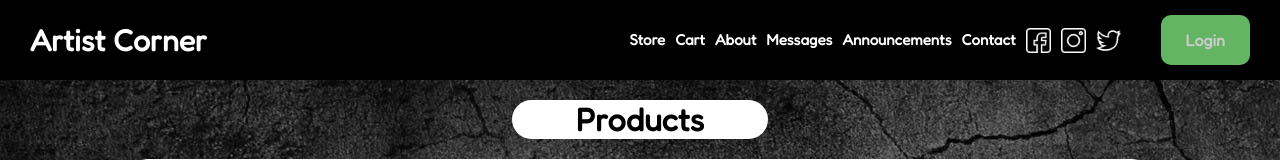
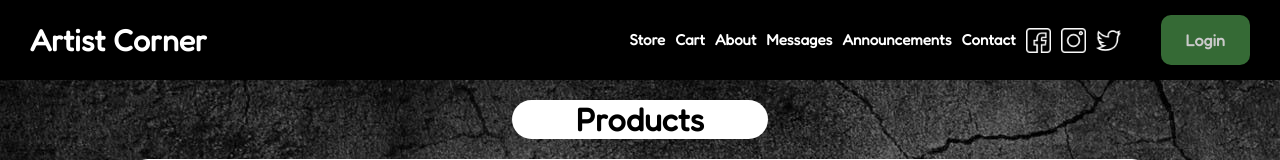
Before and after one commit to ahetrick12/artist-corner-estore, an Angular app in the folder estore-ui/: page /store in a window 1280 px wide. In both pictures the pointer is over the link "Login". Shown: the top 160 px of the page. Built offline with nearby package versions, Linux system fonts and the light colour scheme; no server answers.

Commit message:
Login button CSS

```diff
--- a/estore-ui/src/app/app.component.css
+++ b/estore-ui/src/app/app.component.css
@@ -61,7 +61,12 @@ nav img {
 }
 
 .green {
-  background-color: rgb(99, 181, 99);
+  background-color: rgb(71, 167, 71);
+}
+
+.auth-button.green:hover {
+  background-color: rgb(53, 106, 53);
+  cursor: pointer;
 }
 
 .avatar img {
```
